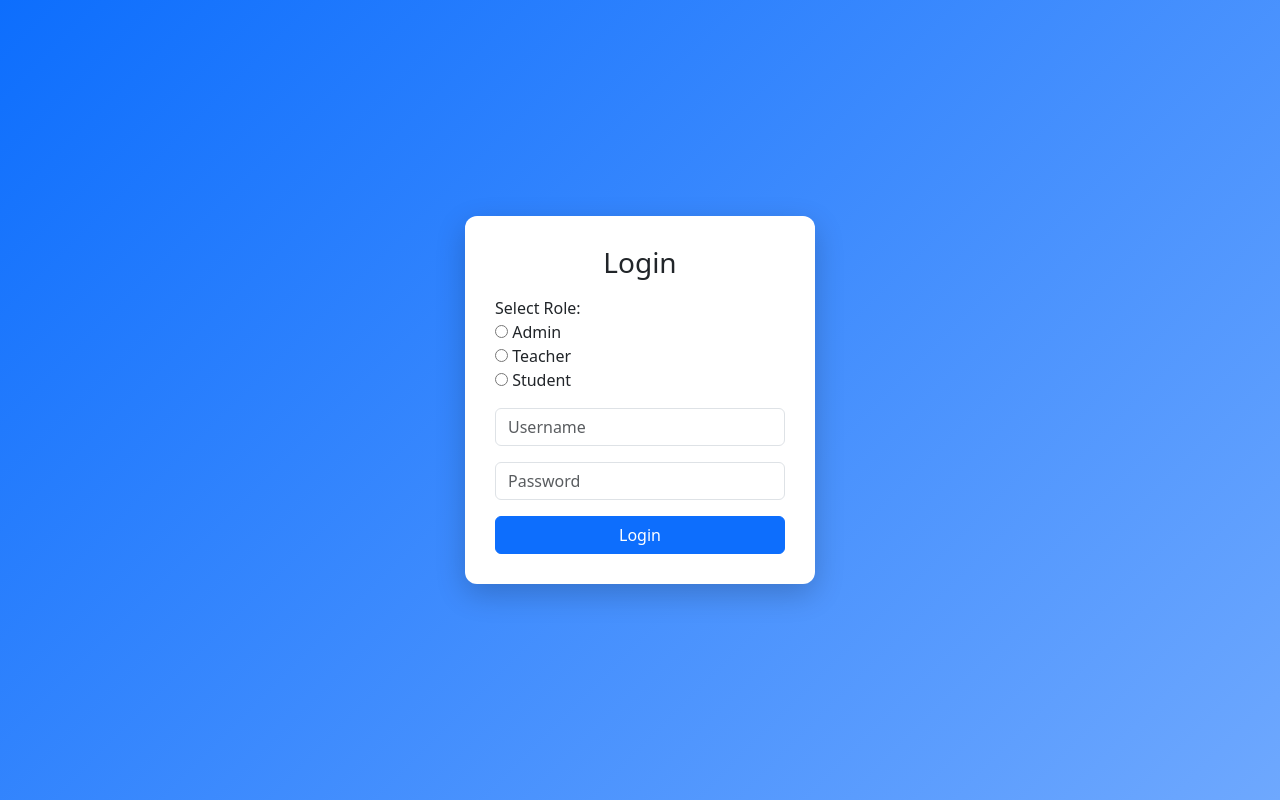
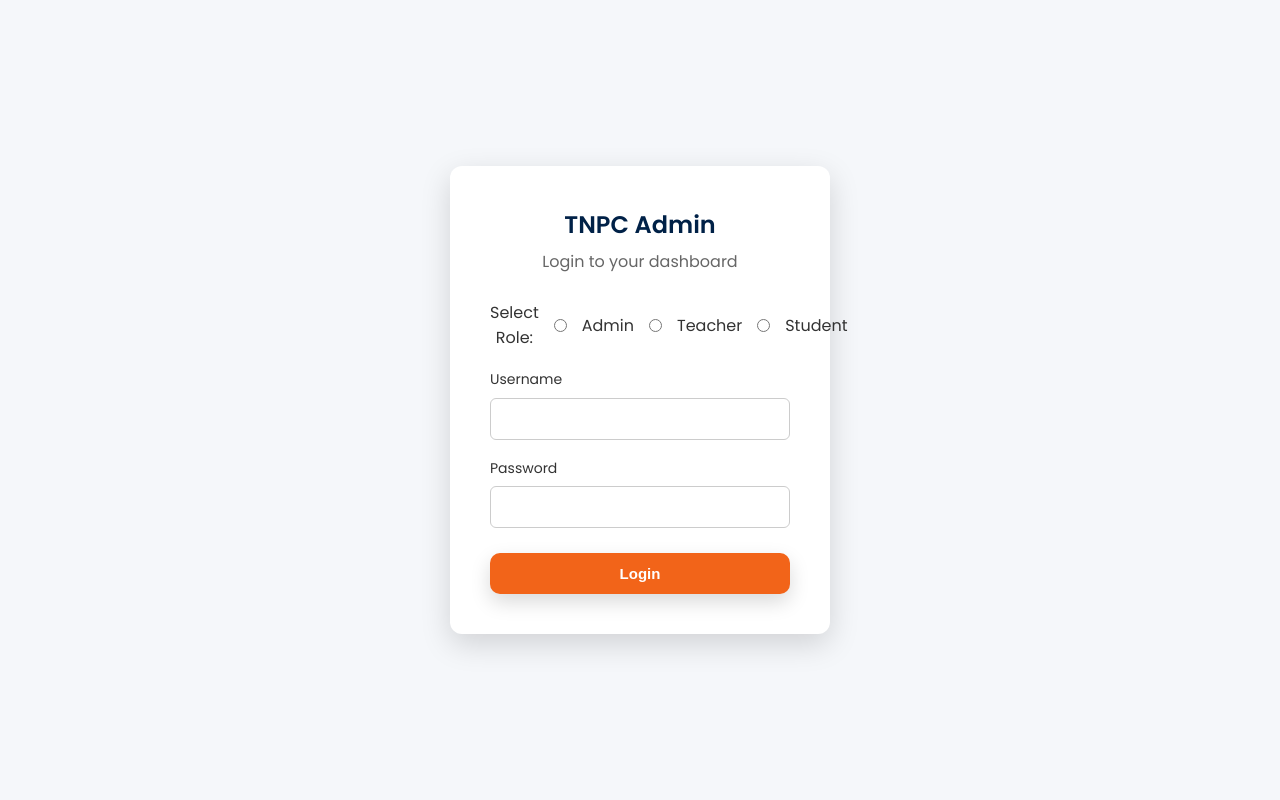
Before and after one commit to gamijinal/TNPC-, a PHP site: page /login.php in a window 1280 px wide. Run offline with PHP 8.4, Linux system fonts and the light colour scheme.

Commit message:
add login

```diff
--- a/PHP/login.php
+++ b/PHP/login.php
@@ -1,49 +1,52 @@
+<?php
+session_start();
+?>
 <!DOCTYPE html>
 <html lang="en">
 <head>
 <meta charset="UTF-8">
-<title>Login</title>
-<link href="https://cdn.jsdelivr.net/npm/bootstrap@5.3.2/dist/css/bootstrap.min.css" rel="stylesheet">
-<style>
-body{
-    background: linear-gradient(135deg,#0d6efd,#6ea8fe);
-    height:100vh;
-    display:flex;
-    justify-content:center;
-    align-items:center;
-}
-.login-box{
-    background:#fff;
-    padding:30px;
-    border-radius:12px;
-    width:350px;
-    box-shadow:0 10px 30px rgba(0,0,0,0.2);
-}
-</style>
+<meta name="viewport" content="width=device-width, initial-scale=1.0">
+<title>TNPC Admin Login</title>
+<link rel="stylesheet" href="../Admin/admin.css">
+<link rel="stylesheet" href="../CSS/style.css">
+<link href="https://fonts.googleapis.com/css2?family=Poppins:wght@400;600&display=swap" rel="stylesheet">
 </head>
 <body>
 
-<div class="login-box">
-<h3 class="text-center mb-3">Login</h3>
+<div class="login-wrapper">
+    <div class="login-card">
+        <h2>TNPC Admin</h2>
+        <p>Login to your dashboard</p>
 
-<form action="check_login.php" method="POST">
+        <form action="check_login.php" method="POST">
 
-<!-- Role Selection -->
-<div class="mb-3">
-<label>Select Role:</label><br>
+            <!-- Role Selection inline, same style -->
+            <div class="role-selection" style="display: flex; align-items: center; gap: 15px; margin-bottom: 15px;">
+                <label>Select Role:</label>
+                <input type="radio" name="role" value="admin" required> Admin
+                <input type="radio" name="role" value="teacher"> Teacher
+                <input type="radio" name="role" value="student"> Student
+            </div>
 
-<input type="radio" name="role" value="admin" required> Admin<br>
-<input type="radio" name="role" value="teacher"> Teacher<br>
-<input type="radio" name="role" value="student"> Student
+            <!-- Username -->
+            <div class="input-group">
+                <label>Username</label>
+                <input type="text" name="username" required>
+            </div>
 
-</div>
+            <!-- Password -->
+            <div class="input-group">
+                <label>Password</label>
+                <input type="password" name="password" required>
+            </div>
 
-<input type="text" name="username" class="form-control mb-3" placeholder="Username" required>
-<input type="password" name="password" class="form-control mb-3" placeholder="Password" required>
+            <!-- Button -->
+            <button type="submit" class="custom-btn login-btn">
+                Login
+            </button>
 
-<button class="btn btn-primary w-100">Login</button>
-
-</form>
+        </form>
+    </div>
 </div>
 
 </body>
```
